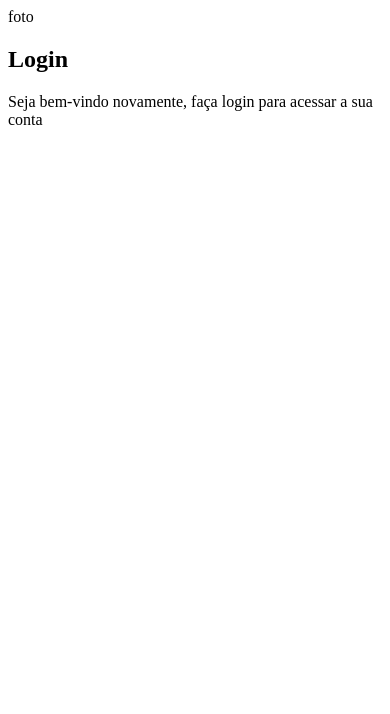
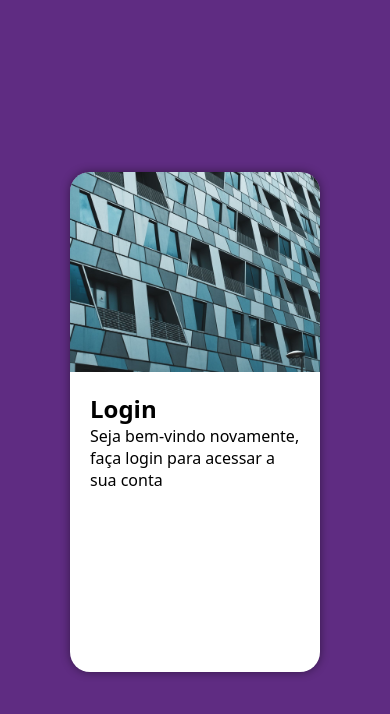
Before and after one commit to emendes19/Tela-Login, a plain HTML site: page index.html in a window 390 px wide. Drawn offline with Linux system fonts and the light colour scheme.

Commit message:
css mobile first

```diff
--- a/estilos/style.css
+++ b/estilos/style.css
@@ -5,3 +5,51 @@ Paleta de cores
 ver: #49a09d
 lilas: #5f2c82
 */
+
+*{
+    font-family: system-ui, -apple-system, BlinkMacSystemFont, 'Segoe UI', Roboto, Oxygen, Ubuntu, Cantarell, 'Open Sans', 'Helvetica Neue', sans-serif;
+    padding: 0px;
+    margin: 0px;
+    box-sizing: border-box;
+}
+
+body, html{
+    background-color: #5f2c82;
+    height: 100vh;
+    width: 100vw;
+}
+
+main{
+    position: relative;
+    height: 100vh;
+    width: 100vw;
+}
+
+section#login{
+    position: absolute;
+    top: 50%;
+    left: 50%;
+    transform: translate(-50%, -50%);
+    overflow: hidden;
+
+    background-color: white;
+    width: 250px;
+    height: 500px;
+    border-radius: 20px;
+    box-shadow: 0px 0px 10px rgba(0, 0, 0, 0.450);
+
+}
+
+section#login > div#imagem {
+    display: block;
+    background: #5f2c82 url(../imagens/metal.jpg) no-repeat;
+    background-size: cover;
+    background-position: left bottom;
+    height: 200px;
+}
+
+section#login > div#formulario {
+    display: block;
+    padding: 10px;
+    margin: 10px;
+}
--- a/index.html
+++ b/index.html
@@ -10,7 +10,7 @@
     <main>
         <section id="login">
             <div id="imagem">
-                foto
+                <!--aqui vai a imagem no css-->
             </div>
             <div id="formulario">
                 <h1>Login</h1>
```
